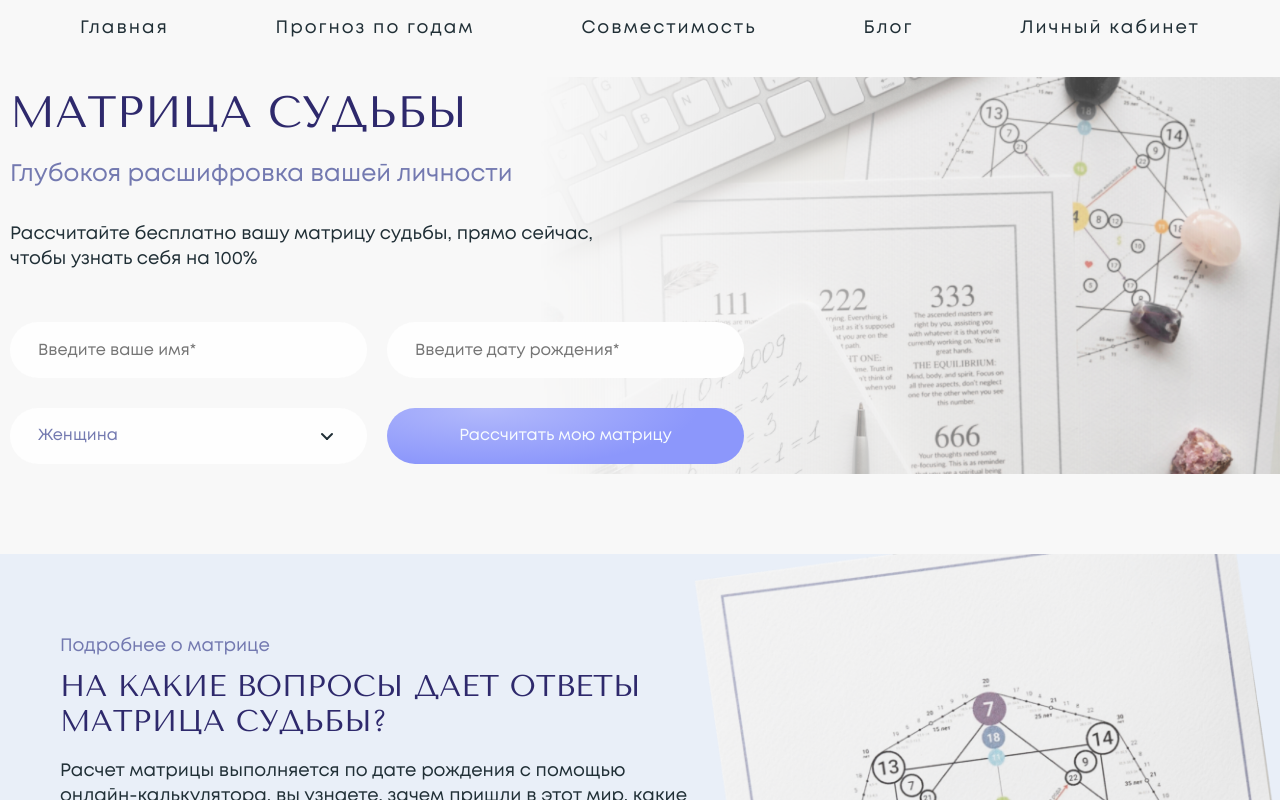
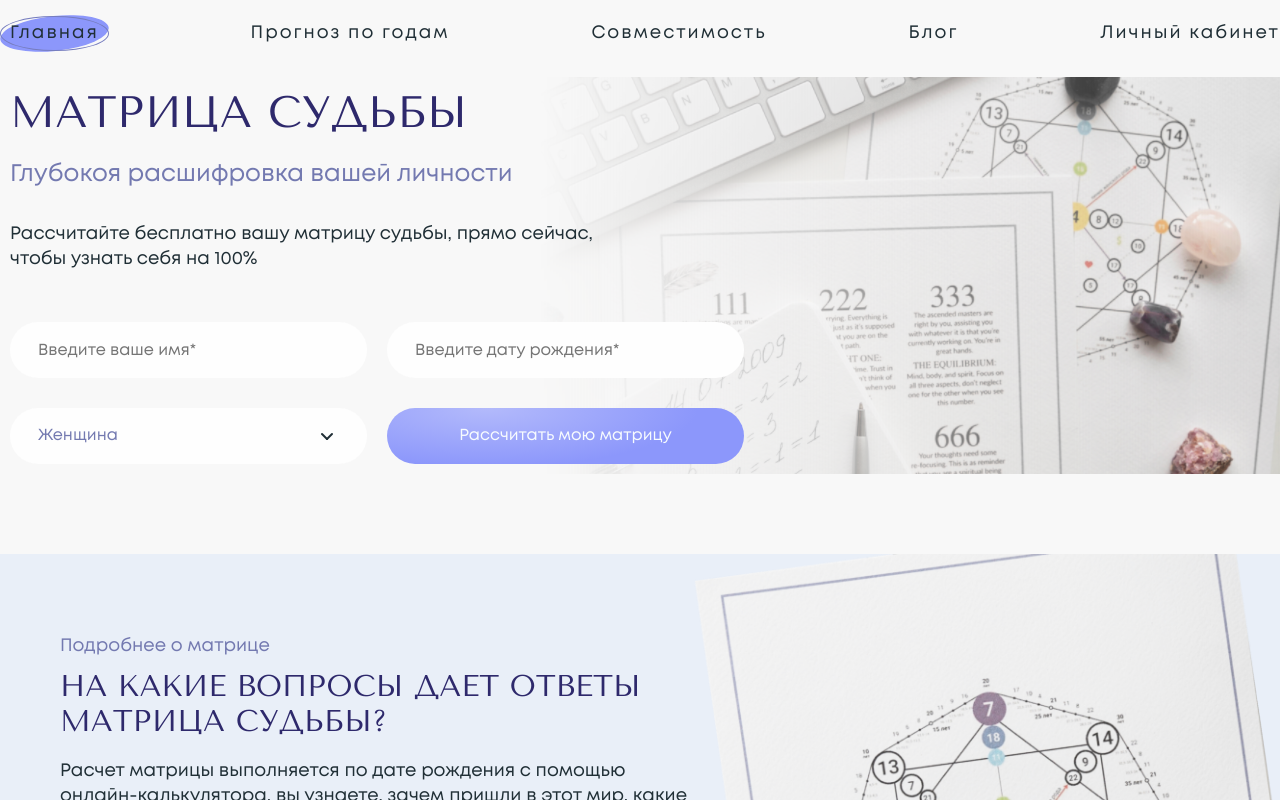
Before and after one commit to Cebastion/numerology, a Next.js app: page / in a window 1280 px wide. Shown: the top 800 px of the page. Built offline with nearby package versions, Linux system fonts and the light colour scheme.

Commit message:
new commit

```diff
--- a/src/UI/Select/select.module.scss
+++ b/src/UI/Select/select.module.scss
@@ -2,6 +2,7 @@
 @import "../../global/colors.scss";
 
 .select, .select_active {
+  transition: all 1s;
   cursor: pointer;
   user-select: none;
   position: relative;
@@ -12,11 +13,13 @@
   padding: 16px 28px 16px 28px;
 
   &:hover{
+    transition: all 1s;
     background: rgb(226, 228, 245);
   }
 }
 
 .select_active{
+  transition: all 1s;
   background: rgb(226, 228, 245);
 }
 
--- a/src/app/page.module.scss
+++ b/src/app/page.module.scss
@@ -66,6 +66,7 @@
   margin-bottom: 30px;
 
   & input {
+    transition: all 1s;
     border-radius: 100px;
 
     color: $LightViolet;
@@ -78,9 +79,11 @@
     background: rgb(254, 254, 254);
 
     &:hover{
+      transition: all 1s;
       background: rgb(226, 228, 245);
     }
     &:focus{
+      transition: all 1s;
       box-sizing: border-box;
 /* violet */
 border: 2px solid rgb(140, 151, 251);
@@ -146,12 +149,16 @@ background: rgb(255, 255, 255);
     letter-spacing: 2%;
     text-align: left;
 
+    transition: background 1s;
+
     &:hover{
       background: radial-gradient(74.03% 68.01% at 89% 59%,rgb(184, 217, 255),rgb(140, 191, 251) 100%);
+      //transition: background 1s;
     }
 
     &:active{
       background: radial-gradient(59.14% 106.28% at 28.000000000000004% 0%,rgb(217, 219, 241),rgb(199, 201, 223) 100%);
+      //transition: background 1s;
     }
   }
 }
@@ -327,9 +334,9 @@ background: rgb(255, 255, 255);
 
   span {
     color: $LightViolet;
-    font-family: Montaga;
+    font-family: 'Mont';
     font-size: 18px;
-    font-weight: 400;
+    font-weight: 700;
     line-height: 140%;
     letter-spacing: 2%;
     text-align: center;
@@ -346,7 +353,6 @@ background: rgb(255, 255, 255);
     position: absolute;
     width: 355px;
     /* Автолейаут */
-    display: flex;
     flex-direction: column;
     padding: 20px;
 
@@ -421,6 +427,7 @@ background: rgb(255, 255, 255);
 }
 
 .cards_button {
+  transition: all 1s;
   position: relative;
   margin: 0 auto;
   background: radial-gradient(30.08% 99.46% at 89% 74%, rgb(179, 186, 251), rgb(140, 151, 251) 100%);
@@ -436,6 +443,7 @@ background: rgb(255, 255, 255);
   text-align: center;
 
   &:hover{
+    transition: all 1s;
     background: radial-gradient(37.70% 124.23% at 22% 16%,rgb(184, 217, 255),rgb(140, 191, 251) 100%);
   }
 
@@ -533,6 +541,7 @@ background: rgb(255, 255, 255);
 }
 
 .questions_row {
+  padding: 0 50px;
   height: 100%;
   display: flex;
   justify-content: space-between;
@@ -1048,6 +1057,7 @@ background: rgb(255, 255, 255);
   .questions_row {
     flex-wrap: wrap;
     background-image: none;
+    padding: 0px;
   }
 
   .questions_column:nth-child(2) {
@@ -1106,10 +1116,9 @@ background: rgb(255, 255, 255);
     &:nth-child(12) {
       .card_body {
         width: 320px;
-        height: 200%;
         top: 60%;
         right: 0;
-        left: 0;
+        left: -20%;
         bottom: 0;
       }
     }
@@ -1227,6 +1236,44 @@ background: rgb(255, 255, 255);
     background-image: url('/img/numerology-concept-still-life-about-480.png');
     background-position: right bottom;
   }
+
+  .cards_grid{
+    justify-content: center;
+  }
+
+  .recognise_block_title{
+    flex-direction: column;
+    text-align: center;
+  }
+
+  .recognise_block{
+    height: 100%;
+  }
+
+  .questions_block{
+    width: 100%;
+    span{
+      max-width: 400px;
+    }
+  }
+
+  .questions_column{
+    gap: 10px;
+  }
+
+  .questions_column:last-child{
+    .questions_block{
+      transform: scaleX(1);
+      span{
+        transform: scaleX(1);
+      }
+    }
+  }
+
+  .material_block{
+    width: 100%;
+    height: 100%;
+  }
 }
 
 @media(max-width: 420px) {
--- a/src/app/page.tsx
+++ b/src/app/page.tsx
@@ -12,10 +12,11 @@ import Tariffs from '@/components/Tariffs/Tariffs'
 export default function Home() {
   const [select, setSelect] = useState('Женщина')
   const [selectTwo, setSelectTwo] = useState('Женщина')
-  const [ActiveCard, setActiveCard] = useState(null)
   const [ActiveFAQ, setActiveFAQ] = useState(null)
+  const [ActiveIndexCard, setActiveIndexCard] = useState(null)
   const faqRefs = useRef<(HTMLDivElement | null)[]>([])
-  const [touched, setTouched] = useState(false)
+  const faqBlockRef = useRef<HTMLDivElement | null>(null)
+  const cardRefs = useRef<(HTMLDivElement | null)[]>([])
 
   const [FormOne, SetFormOne] = useState({
     name: '',
@@ -51,13 +52,16 @@ export default function Home() {
     faqRefs.current[index] = el
   }
 
-
-  const handleCardClick = (index: any) => {
-    setActiveCard(index === ActiveCard ? null : index)
+  const handleFAQClick = (index: any) => {
+    setActiveFAQ(index === ActiveFAQ ? null : index)
   }
 
-  const handleFAQClick = (index: any) => {
-    setActiveFAQ(index === ActiveFAQ ? null : index)
+  const handleMouseEnter = (index: any) => {
+    setActiveIndexCard(index)
+  }
+
+  const handleMouseLeave = () => {
+    setActiveIndexCard(null)
   }
 
   useEffect(() => {
@@ -67,6 +71,12 @@ export default function Home() {
       }
     })
   }, [ActiveFAQ])
+
+  useEffect(() => {
+    if (ActiveIndexCard !== null && cardRefs.current[ActiveIndexCard]) {
+      cardRefs.current[ActiveIndexCard].style.height = `${cardRefs.current[ActiveIndexCard].scrollHeight}px`
+    }
+  }, [ActiveIndexCard])
 
   return (
     <main className="content">
@@ -109,7 +119,7 @@ export default function Home() {
             <div className={style.about_text}>
               <span>Расчет матрицы выполняется по дате рождения с помощью онлайн-калькулятора, вы узнаете, зачем пришли в этот мир, какие качества необходимо развивать. Вам даже не потребуется помощь нумеролога. Персональный анализ раскрывает структуру личности человека, можно выйти на новый уровень во всех сферах жизни, выявить слабые места и раскрыть свой потенциал в работе или творчестве.</span>
             </div>
-            <button className={style.about_button}>Что такое?</button>
+            <button className={style.about_button} onClick={() => faqBlockRef.current && faqBlockRef.current.scrollIntoView({ behavior: 'smooth' })} >Что такое?</button>
           </div>
         </section>
         <section className={style.content_cards}>
@@ -120,10 +130,13 @@ export default function Home() {
             </div>
             <div className={style.cards_grid}>
               {cards.map((card, index) => (
-                <div className={style.card} onClick={() => handleCardClick(index)}>
+                <div className={style.card} onMouseEnter={() => handleMouseEnter(index)}
+                  onMouseLeave={handleMouseLeave}>
                   <span>{card.title}</span>
-                  {ActiveCard !== index ? null : (
-                    <div className={style.card_body}>
+                  {ActiveIndexCard === index && (
+                    <div className={style.card_body} ref={(el) => {
+                      cardRefs.current[index] = el
+                    }}>
                       <h2>{card.title}</h2>
                       <p dangerouslySetInnerHTML={{ __html: card.text }} />
                     </div>
@@ -414,7 +427,7 @@ export default function Home() {
             </div>
           </div>
         </section>
-        <section className={`${style.content_faq} ${style.content_cards}`}>
+        <section ref={faqBlockRef} className={`${style.content_faq} ${style.content_cards}`}>
           <div className={`${style.faq_content} ${style.cards_content}`}>
             <div className={`${style.faq_title} ${style.cards_title}`}>
               <p>А еще всегда на связи служба заботы</p>
--- a/src/components/Header/Header.module.scss
+++ b/src/components/Header/Header.module.scss
@@ -7,7 +7,7 @@
 }
 
 .header__container {
-  padding: 16px 80px;
+  padding: 16px 0px;
 }
 
 .header__menu {
@@ -15,14 +15,22 @@
   display: flex;
   justify-content: space-between;
   align-items: center;
+  transition: all 1s;
+
+  & li {
+    transition: all 1s;
+  }
 
   & li:hover {
+    transition: all 1s;
     position: relative;
     transform: rotate(-6.04deg);
     background: rgb(140, 151, 251);
     border-radius: 50%;
     padding: 5px 10px;
-    &::before{
+
+    &::before {
+      transition: all 1s;
       content: '';
       transform: rotate(6.04deg);
       position: absolute;
@@ -36,11 +44,13 @@
     }
 
     a {
+      transition: all 1s;
       transform: rotate(6.04deg);
     }
   }
 
   li a {
+    transition: all 1s;
     position: relative;
     z-index: 1;
     font-family: 'Mont';
@@ -52,6 +62,33 @@
     color: $txtDark;
   }
 
+}
+
+.header__menu_li_active {
+  transition: all 1s;
+  position: relative;
+  transform: rotate(-6.04deg);
+  background: rgb(140, 151, 251);
+  border-radius: 50%;
+  padding: 5px 10px;
+
+  &::before {
+    transition: all 1s;
+    content: '';
+    transform: rotate(6.04deg);
+    position: absolute;
+    top: 0;
+    left: 0;
+    width: 100%;
+    height: 100%;
+    border-radius: 50%;
+    box-sizing: border-box;
+    border: 1.5px solid rgb(118, 125, 191);
+  }
+  a {
+    transition: all 1s;
+    transform: rotate(6.04deg);
+  }
 }
 
 .burger {
--- a/src/components/Header/Header.tsx
+++ b/src/components/Header/Header.tsx
@@ -2,10 +2,12 @@
 import Link from 'next/link'
 import { FC, useEffect, useState } from 'react'
 import style from './Header.module.scss'
+import { usePathname } from 'next/navigation'
 
 const Header: FC = () => {
   const [showMenu, setShowMenu] = useState(false)
   const [widthWindow, setWidthWindow] = useState(0)
+  const pathname = usePathname ()
 
   useEffect(() => {
     setWidthWindow(window.innerWidth)
@@ -24,11 +26,13 @@ const Header: FC = () => {
     setShowMenu(!showMenu)
   }
 
+  const isActive = (path: string) => pathname === path
+
   return (
     <header className={style.header}>
       <div className={style.header__container}>
         <ul className={style.header__menu}>
-          <li>
+          <li className={isActive('/') ? style.header__menu_li_active : ''}>
             <Link href='/' style={{ display: widthWindow > 540 ? 'block' : 'none' }}>Главная</Link>
           </li>
           <li>
```
Also changed, not shown: src/app/matrix/page.tsx (added, +9 -0 lines). Lines whose indentation alone changed are shown as unchanged.
